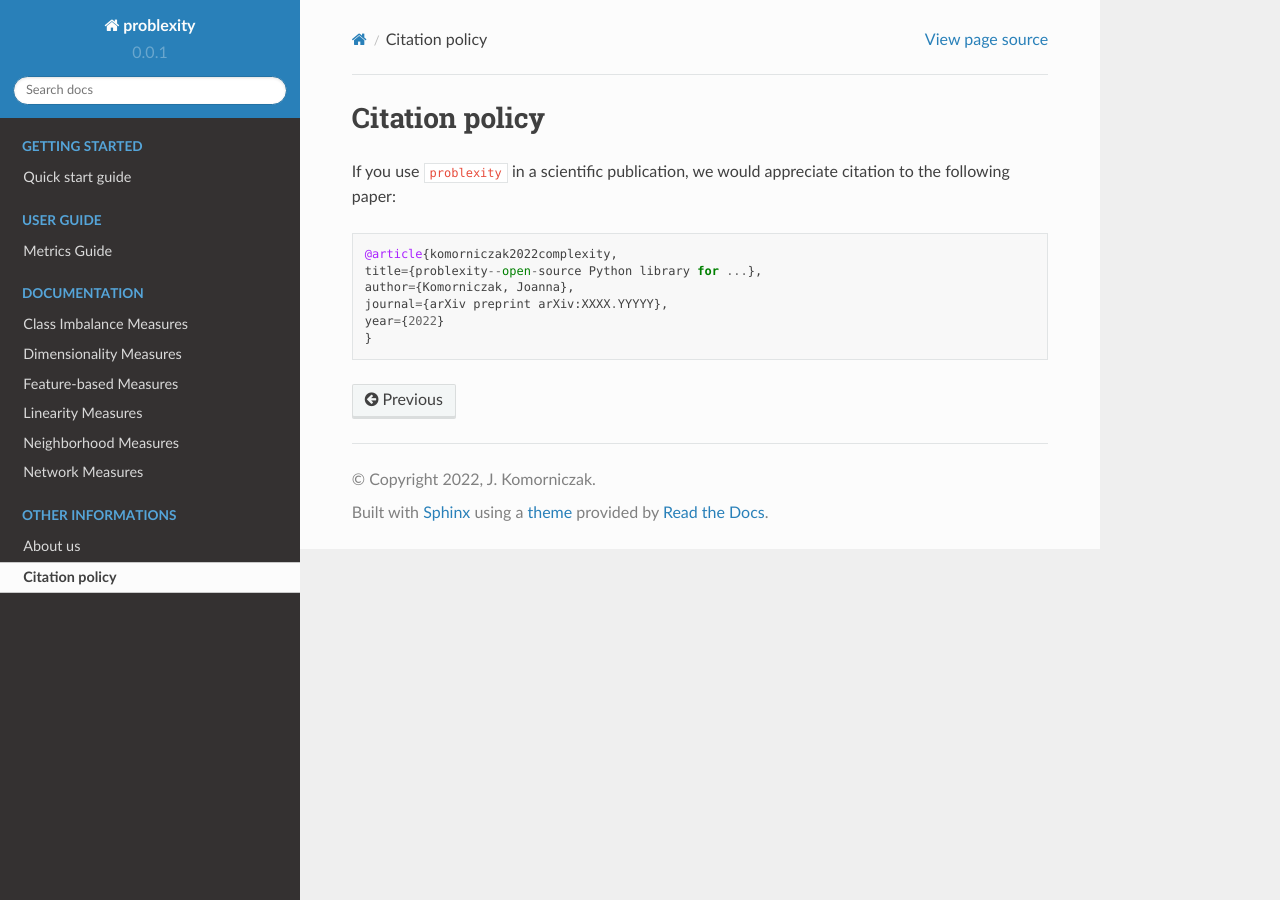
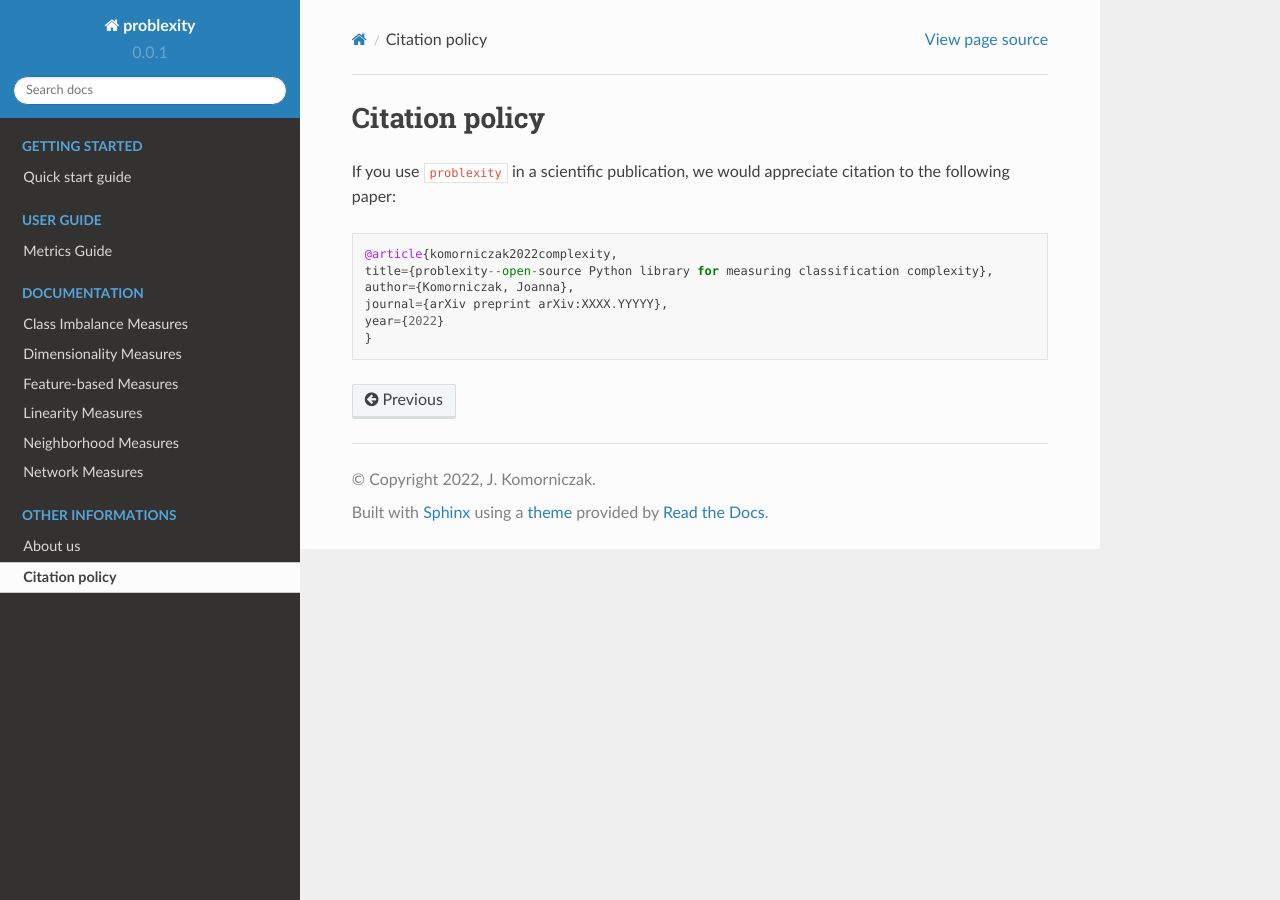
Before and after one commit to w4k2/problexity, a Sphinx documentation site: the page built from docs/source/cite.rst, in a window 1280 px wide. Built offline with Sphinx 7.4.7 and the Read the Docs theme 2.0.0, drawn with Linux system fonts in a browser that asks for light colours.

Commit message:
Update equations, change input name

```diff
--- a/docs/source/cite.rst
+++ b/docs/source/cite.rst
@@ -7,7 +7,7 @@ If you use ``problexity`` in a scientific publication, we would appreciate citat
 .. code-block:: python
 
     @article{komorniczak2022complexity,
-    title={problexity--open-source Python library for ...},
+    title={problexity--open-source Python library for measuring classification complexity},
     author={Komorniczak, Joanna},
     journal={arXiv preprint arXiv:XXXX.YYYYY},
     year={2022}
```
